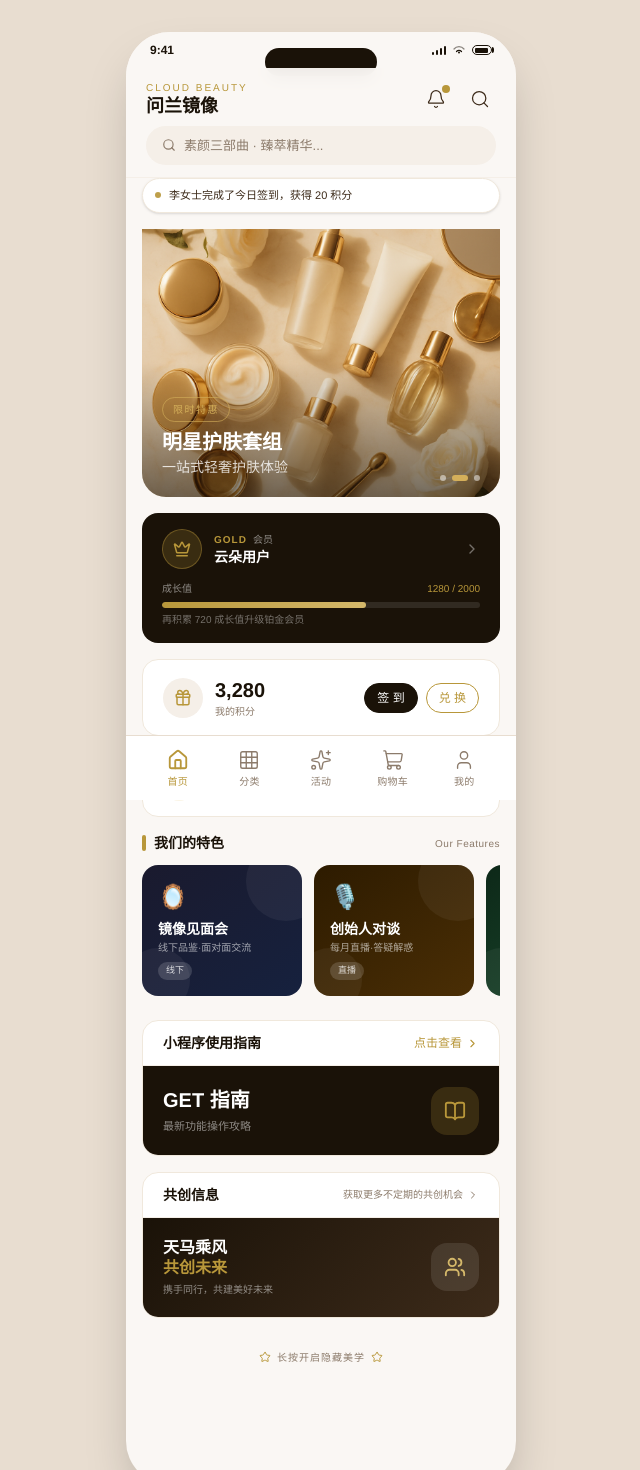
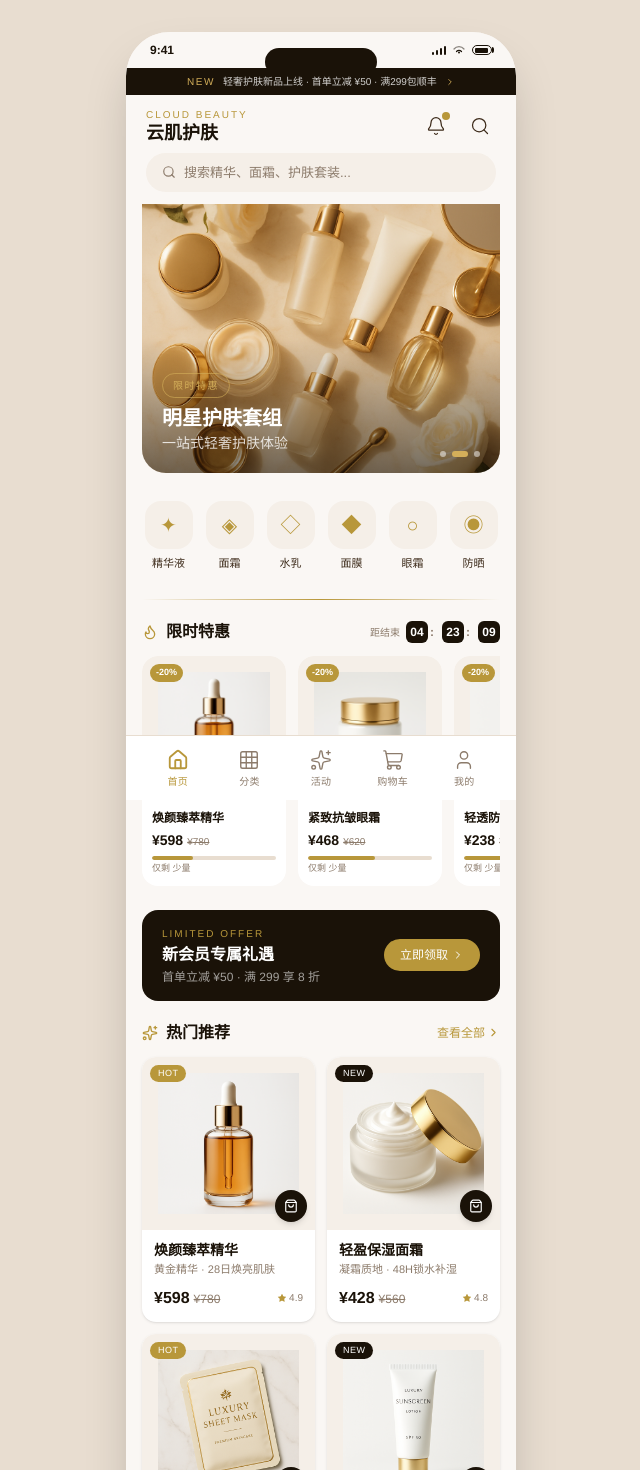
Before and after one commit to 315fang/cloud-mp-qianduan, a Next.js app: page / in a window 1280 px wide. Shown: the top 1470 px of the page, without its empty margins (319-959 px from the left). Built offline with nearby package versions, Linux system fonts and the light colour scheme.

Commit message:
Restored v14: feat: add optional sales field to Product type
Added a new optional sales property to the Product type for tracking sales data.

```diff
--- a/src/app/page.tsx
+++ b/src/app/page.tsx
@@ -2,97 +2,67 @@
 
 import { useState, useEffect } from "react";
 import Link from "next/link";
-import { Search, Bell, ChevronRight, Gift, Crown, Flame, Star, BookOpen, Users, Sparkles } from "lucide-react";
+import { Search, Bell, ChevronRight, Flame, Sparkles, Leaf, Shield, Clock } from "lucide-react";
 import PhoneFrame from "@/components/PhoneFrame";
 import BannerCarousel from "@/components/BannerCarousel";
+import ProductCard from "@/components/ProductCard";
+import { products, categories } from "@/lib/data";
 
-// 气泡通告
-const bubbles = [
-  "张女士刚刚购买了「臻萃精华」",
-  "李女士完成了今日签到，获得 20 积分",
-  "王女士拼团成功，省了 ¥80",
-  "陈女士升级为黄金会员啦",
-  "刘女士邀请好友获得 ¥30 佣金",
+const hotProducts = products.filter((p) => p.isHot || p.isNew).slice(0, 4);
+const allProducts = products.slice(0, 6);
+
+// 秒杀商品
+const flashSaleProducts = [products[0], products[4], products[5]];
+
+// 品牌承诺
+const brandPromises = [
+  { icon: Leaf, label: "纯净配方", desc: "无添加" },
+  { icon: Shield, label: "皮肤科测试", desc: "过敏测试" },
+  { icon: Clock, label: "28天见效", desc: "承诺" },
 ];
 
-// 特色卡片
-const featureCards = [
-  {
-    id: 1,
-    name: "镜像见面会",
-    desc: "线下品鉴·面对面交流",
-    tag: "线下",
-    bg: "linear-gradient(145deg,#1a1a2e,#16213e)",
-    icon: "🪞",
-  },
-  {
-    id: 2,
-    name: "创始人对谈",
-    desc: "每月直播·答疑解惑",
-    tag: "直播",
-    bg: "linear-gradient(145deg,#2d1b00,#4a2e05)",
-    icon: "🎙️",
-  },
-  {
-    id: 3,
-    name: "知识星球",
-    desc: "护肤干货·专属社群",
-    tag: "社群",
-    bg: "linear-gradient(145deg,#0d2818,#1a4a2e)",
-    icon: "🌿",
-  },
-  {
-    id: 4,
-    name: "共创计划",
-    desc: "参与产品研发·共享收益",
-    tag: "共创",
-    bg: "linear-gradient(145deg,#1e0a2e,#3d1a5e)",
-    icon: "✨",
-  },
-];
+// 倒计时 hook
+function useCountdown(initialSeconds: number) {
+  const [seconds, setSeconds] = useState(initialSeconds);
+  useEffect(() => {
+    const t = setInterval(() => setSeconds((s) => (s > 0 ? s - 1 : 0)), 1000);
+    return () => clearInterval(t);
+  }, []);
+  const h = String(Math.floor(seconds / 3600)).padStart(2, "0");
+  const m = String(Math.floor((seconds % 3600) / 60)).padStart(2, "0");
+  const s = String(seconds % 60).padStart(2, "0");
+  return { h, m, s };
+}
 
 export default function HomePage() {
-  const [bubbleIndex, setBubbleIndex] = useState(0);
-  const [bubbleVisible, setBubbleVisible] = useState(true);
-  const [todaySigned, setTodaySigned] = useState(false);
-  const [showSurprise, setShowSurprise] = useState(false);
-  const [longPressTimer, setLongPressTimer] = useState<ReturnType<typeof setTimeout> | null>(null);
-
-  // 气泡轮播
-  useEffect(() => {
-    const interval = setInterval(() => {
-      setBubbleVisible(false);
-      setTimeout(() => {
-        setBubbleIndex((i) => (i + 1) % bubbles.length);
-        setBubbleVisible(true);
-      }, 400);
-    }, 4000);
-    return () => clearInterval(interval);
-  }, []);
-
-  const handleLongPressStart = () => {
-    const t = setTimeout(() => setShowSurprise(true), 600);
-    setLongPressTimer(t);
-  };
-  const handleLongPressEnd = () => {
-    if (longPressTimer) clearTimeout(longPressTimer);
-  };
+  const countdown = useCountdown(4 * 3600 + 23 * 60 + 15);
 
   return (
     <PhoneFrame>
-      {/* 顶部导航 */}
-      <header className="sticky top-0 z-40 bg-[#FAF7F4]/95 backdrop-blur-sm border-b border-[#F0E8DC]/50">
+      {/* 顶部导航栏 */}
+      <header className="sticky top-0 z-40 bg-[#FAF7F4]/95 backdrop-blur-sm">
+        {/* 公告栏 */}
+        <div className="bg-[#1A1208] px-4 py-1.5 flex items-center justify-center gap-2 overflow-hidden">
+          <span className="text-[10px] tracking-[0.15em] text-[#D4AF5A] font-medium animate-pulse">
+            NEW
+          </span>
+          <p className="text-[10px] text-white/80 truncate">
+            轻奢护肤新品上线 · 首单立减 ¥50 · 满299包顺丰
+          </p>
+          <ChevronRight size={10} className="text-[#D4AF5A] flex-shrink-0" />
+        </div>
+
         <div className="flex items-center justify-between px-5 pt-3 pb-2">
           <div>
             <p className="text-[10px] font-medium tracking-[0.2em] text-[#B8973A] uppercase">Cloud Beauty</p>
-            <h1 className="text-lg font-bold text-[#1A1208] leading-tight">问兰镜像</h1>
+            <h1 className="text-lg font-bold text-[#1A1208] leading-tight">云肌护肤</h1>
           </div>
           <div className="flex items-center gap-3">
-            <Link href="/profile/notifications" className="relative w-8 h-8 flex items-center justify-center" aria-label="消息通知">
+            <button className="relative w-8 h-8 flex items-center justify-center" aria-label="消息通知">
               <Bell size={20} strokeWidth={1.5} className="text-[#3D2B1A]" />
               <span className="absolute top-0.5 right-0.5 w-2 h-2 bg-[#B8973A] rounded-full" />
-            </Link>
-            <Link href="/search" className="w-8 h-8 flex items-center justify-center" aria-label="搜索">
+            </button>
+            <Link href="/products" className="w-8 h-8 flex items-center justify-center" aria-label="搜索商品">
               <Search size={20} strokeWidth={1.5} className="text-[#3D2B1A]" />
             </Link>
           </div>
@@ -100,209 +70,183 @@ export default function HomePage() {
 
         {/* 搜索栏 */}
         <div className="px-5 pb-3">
-          <Link href="/search" className="flex items-center gap-2 bg-[#F5EFE8] rounded-full px-4 py-2.5">
+          <Link
+            href="/products"
+            className="flex items-center gap-2 bg-[#F5EFE8] rounded-full px-4 py-2.5"
+          >
             <Search size={14} className="text-[#8C7B6B]" />
-            <span className="text-[13px] text-[#8C7B6B]">素颜三部曲 · 臻萃精华...</span>
+            <span className="text-[13px] text-[#8C7B6B]">搜索精华、面霜、护肤套装...</span>
           </Link>
         </div>
       </header>
 
-      <div className="px-4 space-y-4 pb-6">
+      <div className="px-4 space-y-5 pb-4">
+        {/* Banner 轮播 */}
+        <BannerCarousel />
 
-        {/* 气泡通告 */}
-        <div
-          className="flex items-center gap-2 bg-white rounded-full px-3 py-2 shadow-sm border border-[#F0E8DC]"
-          style={{ opacity: bubbleVisible ? 1 : 0, transition: "opacity 0.3s" }}
-        >
-          <span className="w-1.5 h-1.5 rounded-full bg-[#B8973A] flex-shrink-0 animate-pulse" />
-          <p className="text-[11px] text-[#3D2B1A] truncate">{bubbles[bubbleIndex]}</p>
-        </div>
-
-        {/* Banner 海报 */}
-        <section>
-          <BannerCarousel />
+        {/* 功效分类 */}
+        <section aria-labelledby="category-heading">
+          <h2 id="category-heading" className="sr-only">商品分类</h2>
+          <div className="grid grid-cols-6 gap-2 py-2">
+            {categories.map((cat) => (
+              <Link
+                key={cat.id}
+                href={`/products?category=${cat.id}`}
+                className="flex flex-col items-center gap-1.5 group"
+              >
+                <div className="w-12 h-12 rounded-2xl bg-[#F5EFE8] flex items-center justify-center group-active:bg-[#F0E6C8] transition-colors">
+                  <span className="text-xl text-[#B8973A]" aria-hidden="true">{cat.icon}</span>
+                </div>
+                <span className="text-[11px] text-[#3D2B1A] font-medium">{cat.name}</span>
+              </Link>
+            ))}
+          </div>
         </section>
 
-        {/* 会员等级卡 */}
-        <Link href="/profile" className="block bg-[#1A1208] rounded-2xl px-5 py-4">
-          <div className="flex items-center justify-between">
-            <div className="flex items-center gap-3">
-              <div className="w-10 h-10 rounded-full bg-[#B8973A]/20 border border-[#B8973A]/40 flex items-center justify-center">
-                <Crown size={18} className="text-[#B8973A]" />
-              </div>
-              <div>
-                <div className="flex items-center gap-1.5">
-                  <span className="text-[10px] font-bold tracking-widest text-[#B8973A] uppercase">GOLD</span>
-                  <span className="text-[10px] text-white/50">会员</span>
-                </div>
-                <p className="text-sm font-bold text-white">云朵用户</p>
-              </div>
+        {/* 金色分隔线 */}
+        <div className="gold-divider" aria-hidden="true" />
+
+        {/* 限时秒杀 */}
+        <section aria-labelledby="flash-sale-heading">
+          <div className="flex items-center justify-between mb-3">
+            <div className="flex items-center gap-2">
+              <Flame size={16} className="text-[#B8973A]" />
+              <h2 id="flash-sale-heading" className="text-base font-bold text-[#1A1208]">限时特惠</h2>
             </div>
-            <ChevronRight size={16} className="text-white/40" />
-          </div>
-          {/* 成长值进度条 */}
-          <div className="mt-3">
-            <div className="flex items-center justify-between mb-1.5">
-              <span className="text-[10px] text-white/50">成长值</span>
-              <span className="text-[10px] text-[#B8973A]">1280 / 2000</span>
-            </div>
-            <div className="h-1.5 bg-white/10 rounded-full overflow-hidden">
-              <div className="h-full bg-gradient-to-r from-[#B8973A] to-[#D4B86A] rounded-full" style={{ width: "64%" }} />
-            </div>
-            <p className="text-[10px] text-white/40 mt-1">再积累 720 成长值升级铂金会员</p>
-          </div>
-        </Link>
-
-        {/* 积分卡 */}
-        <div className="bg-white rounded-2xl px-5 py-4 flex items-center justify-between border border-[#F0E8DC]">
-          <Link href="/profile/points" className="flex items-center gap-3">
-            <div className="w-10 h-10 rounded-full bg-[#F5EFE8] flex items-center justify-center">
-              <Gift size={18} className="text-[#B8973A]" />
-            </div>
-            <div>
-              <p className="text-xl font-bold text-[#1A1208]">3,280</p>
-              <p className="text-[10px] text-[#8C7B6B]">我的积分</p>
-            </div>
-          </Link>
-          <div className="flex items-center gap-2">
-            <button
-              onClick={() => setTodaySigned(true)}
-              className={`text-xs font-medium px-3 py-1.5 rounded-full border transition-colors ${
-                todaySigned
-                  ? "bg-[#F5EFE8] border-[#E8DDD0] text-[#8C7B6B]"
-                  : "bg-[#1A1208] border-[#1A1208] text-white"
-              }`}
-            >
-              {todaySigned ? "已签到" : "签  到"}
-            </button>
-            <Link
-              href="/profile/points"
-              className="text-xs font-medium px-3 py-1.5 rounded-full border border-[#B8973A] text-[#B8973A]"
-            >
-              兑  换
-            </Link>
-          </div>
-        </div>
-
-        {/* 活动预告横条 */}
-        <Link href="/activity" className="flex items-center justify-between bg-white rounded-2xl px-5 py-3.5 border border-[#F0E8DC]">
-          <div className="flex items-center gap-3">
-            <div className="w-8 h-8 rounded-full bg-[#FBF5E6] flex items-center justify-center">
-              <Flame size={16} className="text-[#B8973A]" />
-            </div>
-            <div>
-              <p className="text-sm font-bold text-[#1A1208]">618 护肤节即将开启</p>
-              <p className="text-[10px] text-[#8C7B6B]">拼团 · 砍价 · 抽奖 · 新品发布</p>
+            {/* 倒计时 */}
+            <div className="flex items-center gap-1.5" aria-label={`剩余时间 ${countdown.h}小时${countdown.m}分${countdown.s}秒`}>
+              <span className="text-[10px] text-[#8C7B6B]">距结束</span>
+              {[countdown.h, countdown.m, countdown.s].map((unit, i) => (
+                <span key={i} className="flex items-center">
+                  <span className="min-w-[22px] text-center text-[12px] font-bold text-white bg-[#1A1208] rounded-md px-1 py-0.5 tabular-nums">
+                    {unit}
+                  </span>
+                  {i < 2 && <span className="text-[#8C7B6B] mx-0.5 text-[12px] font-bold">:</span>}
+                </span>
+              ))}
             </div>
           </div>
-          <div className="flex items-center gap-1 text-[#B8973A] text-xs font-medium">
-            查看
-            <ChevronRight size={13} />
-          </div>
-        </Link>
-
-        {/* 特色卡片横向滑动 */}
-        <section>
-          <div className="flex items-center justify-between mb-3">
-            <div className="flex items-center gap-2">
-              <div className="w-1 h-4 bg-[#B8973A] rounded-full" />
-              <h2 className="text-sm font-bold text-[#1A1208]">我们的特色</h2>
-            </div>
-            <span className="text-[10px] text-[#8C7B6B] tracking-wider">Our Features</span>
-          </div>
-          <div className="flex gap-3 overflow-x-auto pb-2" style={{ scrollbarWidth: "none" }}>
-            {featureCards.map((card) => (
+          <div className="flex gap-3 overflow-x-auto scrollbar-hide pb-1">
+            {flashSaleProducts.map((product) => (
               <Link
-                key={card.id}
-                href="/feed"
-                className="flex-shrink-0 w-40 rounded-2xl overflow-hidden relative"
-                style={{ background: card.bg }}
+                key={product.id}
+                href={`/products/${product.id}`}
+                className="flex-shrink-0 w-36 bg-white rounded-2xl overflow-hidden"
               >
-                {/* 装饰圆 */}
-                <div className="absolute -top-6 -right-6 w-20 h-20 rounded-full bg-white/5" />
-                <div className="absolute -bottom-4 -left-4 w-16 h-16 rounded-full bg-white/5" />
-                <div className="relative p-4">
-                  <div className="text-2xl mb-2">{card.icon}</div>
-                  <p className="text-sm font-bold text-white leading-tight">{card.name}</p>
-                  <p className="text-[10px] text-white/60 mt-0.5 leading-snug">{card.desc}</p>
-                  <span className="inline-block mt-2 text-[9px] font-medium px-2 py-0.5 rounded-full bg-white/15 text-white/80">
-                    {card.tag}
-                  </span>
+                <div className="relative aspect-square bg-[#F5EFE8]">
+                  <img
+                    src={product.image}
+                    alt={product.name}
+                    className="w-full h-full object-contain p-4"
+                  />
+                  {product.originalPrice && (
+                    <div className="absolute top-2 left-2 bg-[#B8973A] text-white text-[9px] font-bold px-1.5 py-0.5 rounded-full">
+                      -{Math.round((1 - product.price / product.originalPrice) * 10) * 10}%
+                    </div>
+                  )}
+                </div>
+                <div className="p-2.5">
+                  <p className="text-xs font-semibold text-[#1A1208] line-clamp-1">{product.name}</p>
+                  <div className="flex items-baseline gap-1 mt-1">
+                    <span className="text-sm font-bold text-[#1A1208]">¥{product.price}</span>
+                    {product.originalPrice && (
+                      <span className="text-[10px] text-[#8C7B6B] line-through">¥{product.originalPrice}</span>
+                    )}
+                  </div>
+                  <div className="mt-1.5 w-full bg-[#E8DDD0] rounded-full h-1 overflow-hidden">
+                    <div
+                      className="h-full bg-[#B8973A] rounded-full"
+                      style={{ width: `${Math.min(85, 30 + Math.random() * 55).toFixed(0)}%` }}
+                    />
+                  </div>
+                  <p className="text-[9px] text-[#8C7B6B] mt-0.5">
+                    仅剩 {product.stock > 20 ? "少量" : product.stock + "件"}
+                  </p>
                 </div>
               </Link>
             ))}
           </div>
         </section>
 
-        {/* 使用指南卡 */}
-        <Link href="/questionnaire" className="block bg-white rounded-2xl overflow-hidden border border-[#F0E8DC]">
-          <div className="flex items-center justify-between px-5 py-3 border-b border-[#F5EFE8]">
-            <p className="text-sm font-bold text-[#1A1208]">小程序使用指南</p>
-            <div className="flex items-center gap-1 text-[#B8973A] text-xs">
-              点击查看 <ChevronRight size={13} />
+        {/* 活动横幅 */}
+        <section className="rounded-2xl bg-[#1A1208] overflow-hidden" aria-label="新会员专属礼遇">
+          <div className="flex items-center justify-between px-5 py-4">
+            <div>
+              <p className="text-[10px] tracking-[0.2em] text-[#B8973A] font-medium">LIMITED OFFER</p>
+              <p className="text-base font-bold text-white mt-0.5">新会员专属礼遇</p>
+              <p className="text-xs text-white/60 mt-0.5">首单立减 ¥50 · 满 299 享 8 折</p>
             </div>
+            <Link
+              href="/products"
+              className="flex items-center gap-1 bg-[#B8973A] text-white text-xs font-medium px-4 py-2 rounded-full"
+            >
+              立即领取
+              <ChevronRight size={12} />
+            </Link>
           </div>
-          <div className="bg-[#1A1208] px-5 py-5 flex items-center justify-between">
-            <div>
-              <p className="text-xl font-bold text-white">GET 指南</p>
-              <p className="text-[11px] text-white/50 mt-1">最新功能操作攻略</p>
+        </section>
+
+        {/* 热门推荐 */}
+        <section aria-labelledby="hot-heading">
+          <div className="flex items-center justify-between mb-3">
+            <div className="flex items-center gap-2">
+              <Sparkles size={16} className="text-[#B8973A]" />
+              <h2 id="hot-heading" className="text-base font-bold text-[#1A1208]">热门推荐</h2>
             </div>
-            <div className="w-12 h-12 rounded-2xl bg-[#B8973A]/20 flex items-center justify-center">
-              <BookOpen size={22} className="text-[#B8973A]" />
+            <Link href="/products" className="flex items-center gap-0.5 text-[12px] text-[#B8973A]">
+              查看全部 <ChevronRight size={13} />
+            </Link>
+          </div>
+          <div className="grid grid-cols-2 gap-3">
+            {hotProducts.map((product) => (
+              <ProductCard key={product.id} product={product} layout="grid" />
+            ))}
+          </div>
+        </section>
+
+        {/* 品牌承诺 */}
+        <section className="bg-white rounded-2xl px-5 py-5" aria-labelledby="brand-promise-heading">
+          <p className="text-[10px] tracking-[0.25em] text-[#B8973A] font-medium mb-1">BRAND PROMISE</p>
+          <h2 id="brand-promise-heading" className="text-base font-bold text-[#1A1208] mb-4">云肌品质承诺</h2>
+          <div className="grid grid-cols-3 gap-3">
+            {brandPromises.map(({ icon: Icon, label, desc }) => (
+              <div key={label} className="flex flex-col items-center gap-2 text-center">
+                <div className="w-12 h-12 rounded-2xl bg-[#F5EFE8] flex items-center justify-center">
+                  <Icon size={20} className="text-[#B8973A]" strokeWidth={1.5} />
+                </div>
+                <div>
+                  <p className="text-xs font-bold text-[#1A1208]">{label}</p>
+                  <p className="text-[10px] text-[#8C7B6B]">{desc}</p>
+                </div>
+              </div>
+            ))}
+          </div>
+        </section>
+
+        {/* 精选系列 */}
+        <section aria-labelledby="series-heading">
+          <div className="flex items-center justify-between mb-3">
+            <div className="flex items-center gap-2">
+              <Leaf size={16} className="text-[#B8973A]" />
+              <h2 id="series-heading" className="text-base font-bold text-[#1A1208]">精选系列</h2>
             </div>
+            <Link href="/products" className="flex items-center gap-0.5 text-[12px] text-[#B8973A]">
+              查看全部 <ChevronRight size={13} />
+            </Link>
           </div>
-        </Link>
+          <div className="flex flex-col gap-3">
+            {allProducts.map((product) => (
+              <ProductCard key={product.id} product={product} layout="list" />
+            ))}
+          </div>
+        </section>
 
-        {/* 共创信息卡 */}
-        <Link href="/feed" className="block bg-white rounded-2xl overflow-hidden border border-[#F0E8DC]">
-          <div className="flex items-center justify-between px-5 py-3 border-b border-[#F5EFE8]">
-            <p className="text-sm font-bold text-[#1A1208]">共创信息</p>
-            <div className="flex items-center gap-1 text-[#8C7B6B] text-[10px]">
-              获取更多不定期的共创机会 <ChevronRight size={12} />
-            </div>
-          </div>
-          <div
-            className="px-5 py-5 flex items-center justify-between"
-            style={{ background: "linear-gradient(135deg,#1A1208 0%,#3D2B1A 100%)" }}
-          >
-            <div>
-              <p className="text-base font-bold text-white leading-tight">天马乘风</p>
-              <p className="text-base font-bold text-[#B8973A] leading-tight">共创未来</p>
-              <p className="text-[10px] text-white/50 mt-1">携手同行，共建美好未来</p>
-            </div>
-            <div className="w-12 h-12 rounded-2xl bg-white/10 flex items-center justify-center">
-              <Users size={22} className="text-[#D4B86A]" />
-            </div>
-          </div>
-        </Link>
-
-        {/* 底部彩蛋 */}
-        <div className="flex justify-center py-4">
-          <button
-            className="flex flex-col items-center gap-2 select-none"
-            onMouseDown={handleLongPressStart}
-            onMouseUp={handleLongPressEnd}
-            onTouchStart={handleLongPressStart}
-            onTouchEnd={handleLongPressEnd}
-            aria-label="长按开启隐藏美学"
-          >
-            <div className="flex items-center gap-1.5">
-              <Star size={12} className="text-[#B8973A]" />
-              <span className="text-[10px] text-[#8C7B6B] tracking-widest">长按开启隐藏美学</span>
-              <Star size={12} className="text-[#B8973A]" />
-            </div>
-            {showSurprise && (
-              <div className="mt-2 text-center animate-fade-in">
-                <div className="w-16 h-16 rounded-full border-2 border-[#B8973A] flex items-center justify-center mx-auto mb-2">
-                  <Sparkles size={24} className="text-[#B8973A]" />
-                </div>
-                <p className="text-xs font-bold text-[#1A1208]">问兰镜像 · 臻选美学</p>
-                <p className="text-[10px] text-[#8C7B6B] mt-0.5">遇见，是为了更好的绽放</p>
-              </div>
-            )}
-          </button>
+        {/* 底部品牌信息 */}
+        <div className="text-center py-6">
+          <div className="gold-divider mb-4" aria-hidden="true" />
+          <p className="text-[10px] tracking-[0.25em] text-[#8C7B6B] font-medium">CLOUD BEAUTY · 云肌</p>
+          <p className="text-[10px] text-[#8C7B6B]/60 mt-1">源自自然 · 精于科技 · 美于生活</p>
         </div>
-
       </div>
     </PhoneFrame>
   );
```
